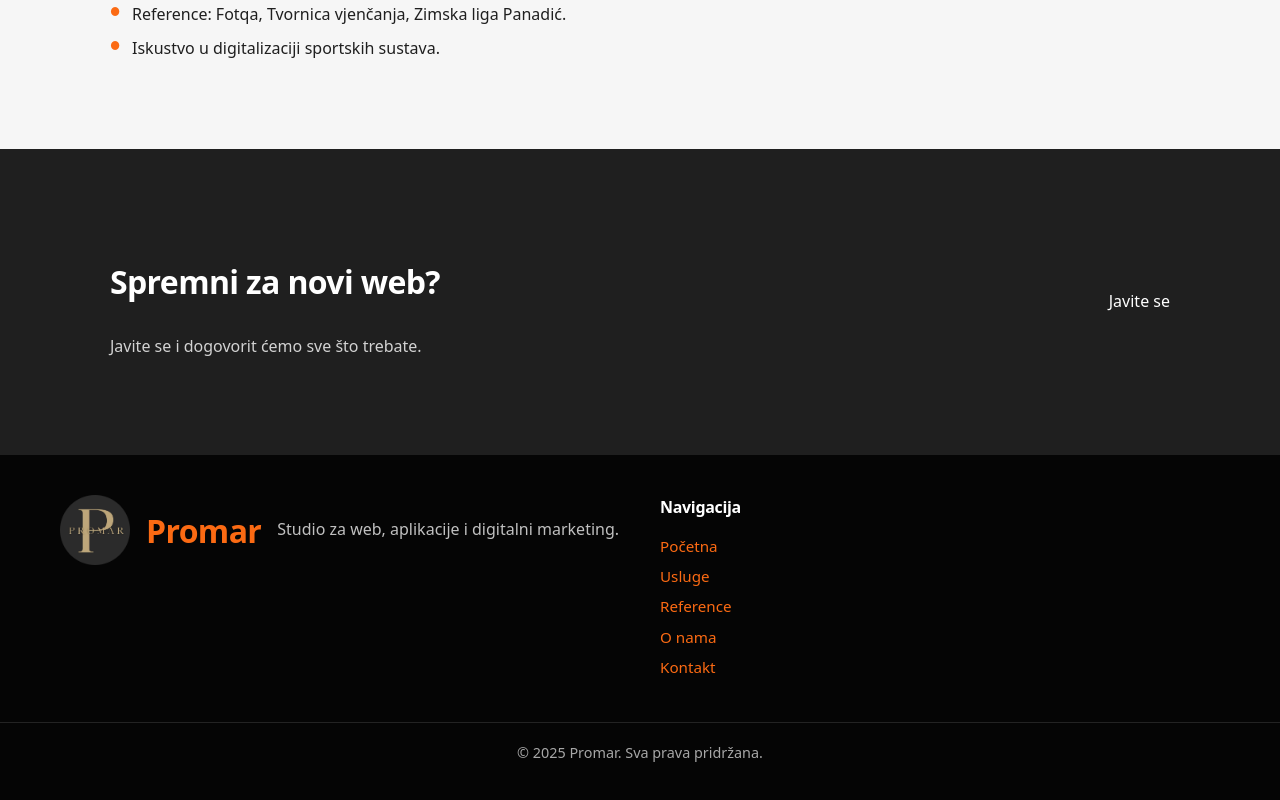
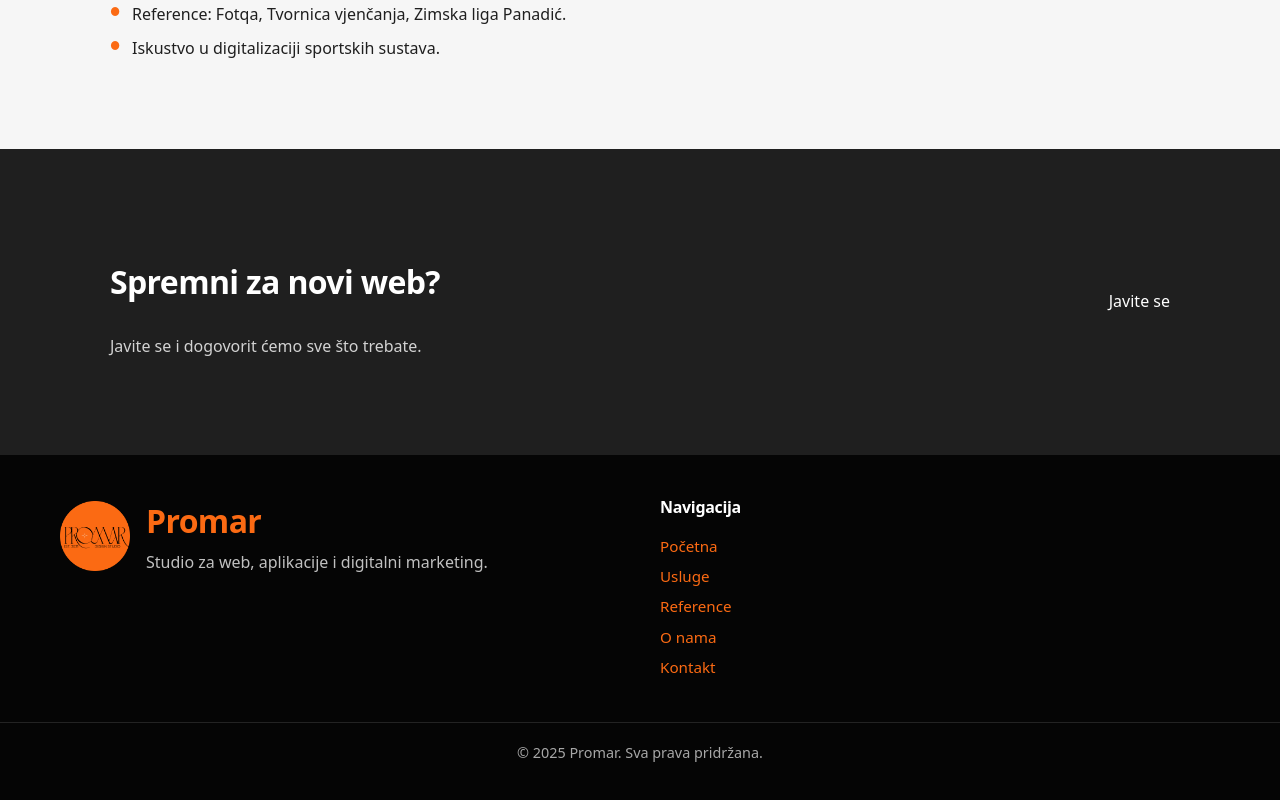
Before and after one commit to Ren0g/promar, a Next.js app: page / in a window 1280 px wide. Shown: the part 2816-3616 px from the top of the page. Built offline with nearby package versions, Linux system fonts and the light colour scheme.

Commit message:
Update Footer.jsx

```diff
--- a/components/Footer.jsx
+++ b/components/Footer.jsx
@@ -7,14 +7,15 @@ export default function Footer() {
 
         {/* LEFT COLUMN – LOGO + PROMAR + TAGLINE */}
         <div className="footer-brand">
-          <img src="/images/logo-primary.png" alt="Promar logo" />
+          <img src="/images/logo-dark.png" alt="Promar logo" />
 
-          {/* NOVO: veliki PROMAR iznad teksta */}
-          <h2 className="footer-brand-title">Promar</h2>
-
-          <p className="footer-tagline">
-            Studio za web, aplikacije i digitalni marketing.
-          </p>
+          {/* WRAPPER: PROMAR + TAGLINE */}
+          <div className="footer-brand-text">
+            <h2 className="footer-brand-title">Promar</h2>
+            <p className="footer-tagline">
+              Studio za web, aplikacije i digitalni marketing.
+            </p>
+          </div>
         </div>
 
         {/* RIGHT COLUMN – NAVIGACIJA */}
@@ -26,9 +27,10 @@ export default function Footer() {
           <Link href="/o-nama">O nama</Link>
           <Link href="/kontakt">Kontakt</Link>
         </div>
+
       </div>
 
-      {/* NOVO – COPYRIGHT NA DNU I CENTRIRAN */}
+      {/* COPYRIGHT NA DNU */}
       <div className="footer-bottom">
         <p>© 2025 Promar. Sva prava pridržana.</p>
       </div>
```
